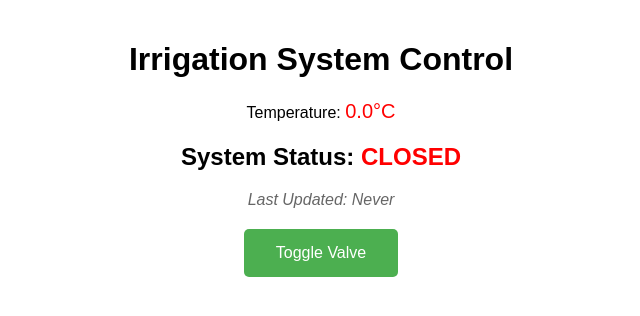
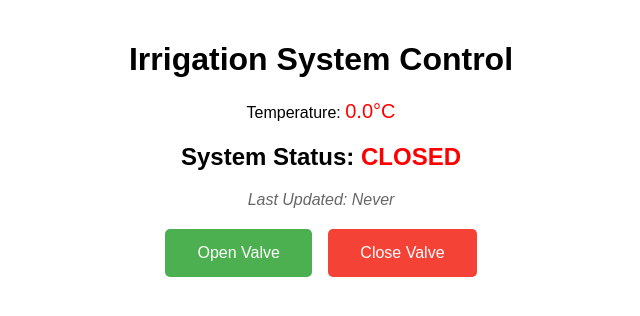
Before and after one commit to mmohamedt5/SFG---Irrigation-Backend, a Flask app: page /api/valve-status in a window 1280 px wide. Shown: the top 316 px of the page, without its empty margins (319-959 px from the left). Run offline with Flask 3, Linux system fonts and the light colour scheme.

Commit message:
DEMO WORKING!
Fixed button valve

```diff
--- a/app/routes/routes.py
+++ b/app/routes/routes.py
@@ -17,23 +17,27 @@ def handle_command():
     global command_queue
 
     if request.method == 'PATCH':
-        data = request.get_json()
-        if not data or data.get("command") not in [1, 2]:
-            return jsonify({"error": "Invalid command"}), 400
+        try:
+            data = request.get_json()
+            if not data or data.get("command") not in [1, 2]:
+                return jsonify({"error": "Invalid command"}), 400
 
-        command_queue = data["command"]
-        return jsonify({"message": f"Command {command_queue} queued"})
+            command_queue = data["command"]
+            return jsonify({"message": f"Command {command_queue} queued", "command": command_queue})
 
-    # New GET method to allow Arduino to retrieve queued commands
+        except Exception as e:
+            return jsonify({"error": str(e)}), 500
+
     elif request.method == 'GET':
         if command_queue is not None:
             response = jsonify({"command": command_queue})
-            # Reset the command after it's been retrieved
-            command_queue = None
+            command_queue = None  # Clear after sending
             return response
         else:
             return jsonify({"message": "No commands in queue"})
 
+    # This handles any other HTTP methods accidentally sent
+    return jsonify({"error": "Method not allowed"}), 405
 
 @api_bp.route('/v0/device/status', methods=['GET', 'PATCH'])
 def handle_device_status():
--- a/app/templates/valve_status.html
+++ b/app/templates/valve_status.html
@@ -44,6 +44,20 @@
             color: #666;
             margin: 10px 0;
         }
+        .open-button {
+            background-color: #4CAF50; /* Green for open */
+            margin-right: 10px;
+        }
+
+        .close-button {
+                background-color: #f44336; /* Red for close */
+            }
+
+            /* Optional: disable buttons based on current state */
+        .button:disabled {
+                background-color: #cccccc;
+                cursor: not-allowed;
+            }
     </style>
 </head>
 <body>
@@ -61,14 +75,13 @@
         Last Updated: {{ last_updated or "Never" }}
     </div>
 
-    <button class="button" onclick="toggleValve()">Toggle Valve</button>
+    <button class="button open-button" onclick="openValve()">Open Valve</button>
+    <button class="button close-button" onclick="closeValve()">Close Valve</button>
 
     <script>
-        async function toggleValve() {
+        async function sendCommand(commandValue) {
+            console.log(commandValue);
             try {
-                const currentStatus = document.getElementById('status').textContent;
-                const commandValue = currentStatus === 'OPEN' ? 2 : 1;
-
                 await fetch('/api/device/command', {
                     method: 'PATCH',
                     headers: {
@@ -76,11 +89,22 @@
                     },
                     body: JSON.stringify({ command: commandValue })
                 });
+                // Update the status immediately after sending command
+                //updateStatus();
             } catch (error) {
                 console.error('Error sending command:', error);
                 alert('Failed to send command. Please check connection.');
             }
         }
+
+        function openValve() {
+            sendCommand(1);  // Command 1 for OPEN
+        }
+
+        function closeValve() {
+            sendCommand(2);  // Command 2 for CLOSE
+        }
+
 
         async function updateStatus(data = null) {
             try {
```
